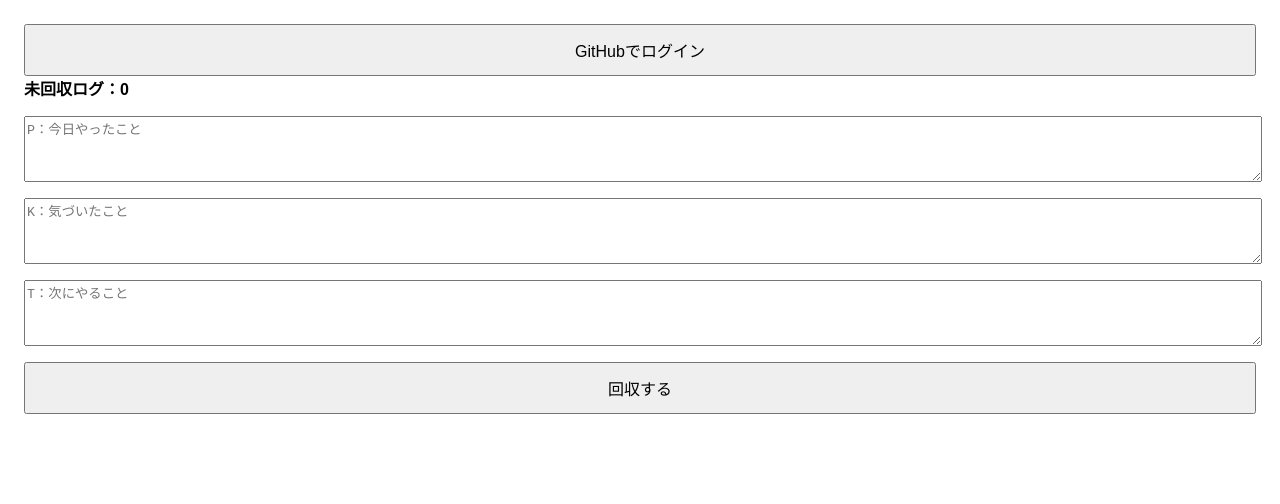
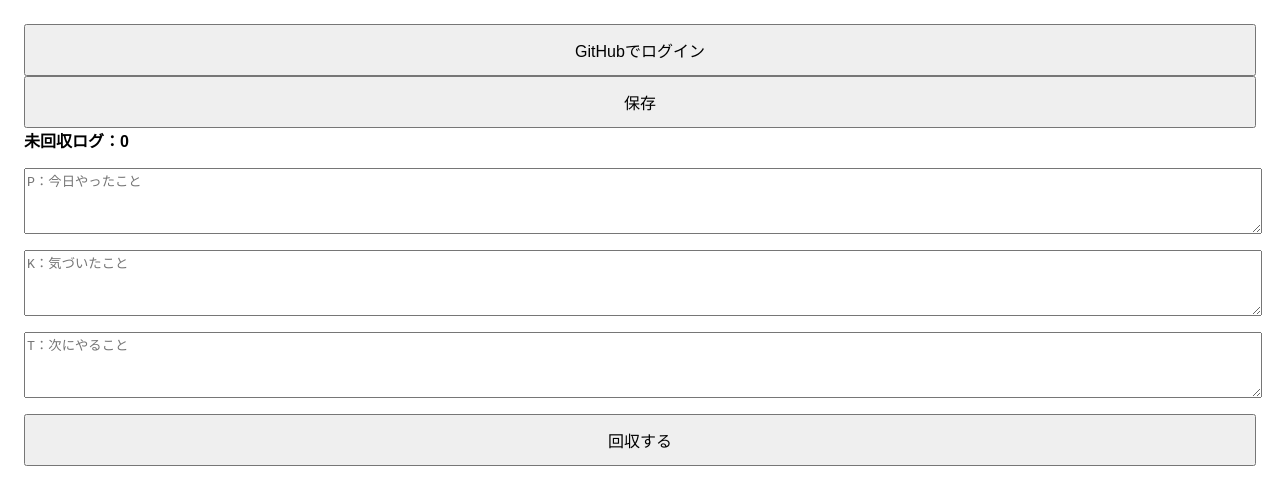
Before and after one commit to RoboMaskBoy/PKT, a plain HTML site: page index.html in a window 1280 px wide. Drawn offline with Linux system fonts and the light colour scheme.

Commit message:
Update index.html
save機能を実装

```diff
--- a/index.html
+++ b/index.html
@@ -13,6 +13,8 @@
 </head>
 
 <button onclick="login()">GitHubでログイン</button>
+<button onclick="save()">保存</button>
+
 <div id="user"></div>
 
 <div class="count">未回収ログ：<span id="count">0</span></div>
@@ -24,24 +26,43 @@
 <button onclick="collect()">回収する</button>
 
 <script>
-const clientId = "Ov23lie1HLE64McsLhrS";
+const clientId = "あなたのClient ID";
 const redirectUri = location.href;
 
 function login() {
-  const url =
+  location.href =
     "https://github.com/login/oauth/authorize" +
     "?client_id=" + clientId +
     "&redirect_uri=" + encodeURIComponent(redirectUri) +
     "&scope=repo";
-  location.href = url;
 }
 
 const params = new URLSearchParams(location.search);
 const code = params.get("code");
 
-if (code) {
-  document.getElementById("user").textContent =
-    "ログイン成功（次で保存処理を実装）";
+async function save() {
+  if (!code) {
+    alert("先にログインしてください");
+    return;
+  }
+
+  const content = "P: test\nK: test\nT: test";
+
+  await fetch(
+    "https://api.github.com/repos/あなたのID/pkt/actions/workflows/save.yml/dispatches",
+    {
+      method: "POST",
+      headers: {
+        "Accept": "application/vnd.github+json"
+      },
+      body: JSON.stringify({
+        ref: "main",
+        inputs: { code, content }
+      })
+    }
+  );
+
+  alert("保存リクエスト送信");
 }
 </script>
 
```
